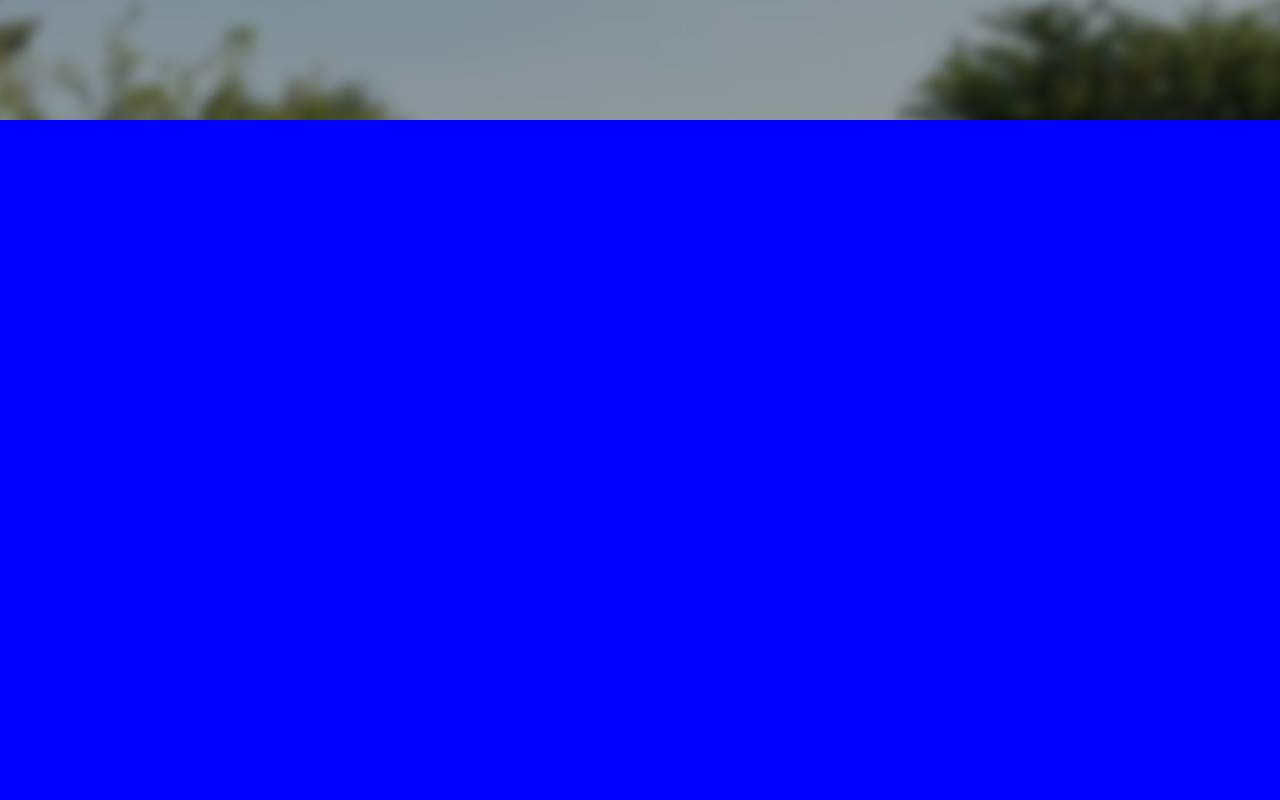
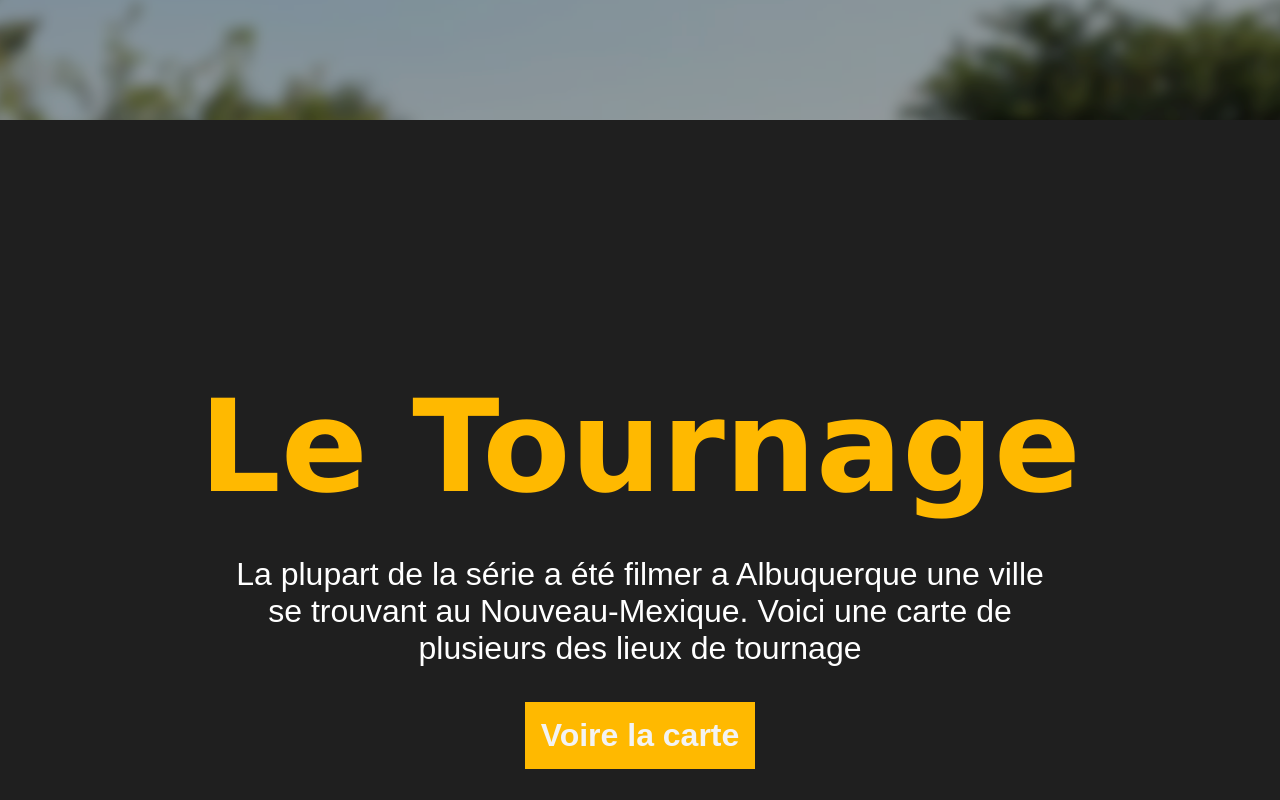
Before and after one commit to Doxteur/BTS_DOUSSAIN_SIO_WEBSITE, a plain HTML site: page Episodes.html in a window 1280 px wide. Shown: the part 3740-4540 px from the top of the page. Drawn offline with nearby package versions, Linux system fonts and the light colour scheme.

Commit message:
J'espere une bonne note

```diff
--- a/Episodes.css
+++ b/Episodes.css
@@ -184,7 +184,40 @@ tr{
   background-attachment: fixed;
 }
 #sixPage{
-  background-color: blue;
+  background-color: #1f1f1f;
+  display: table;
+  height: 900px;
+}
+
+#lieux{
+  display: table-cell;
+  vertical-align: middle;
+  text-align: center;
+}
+#lieux h1{
+  font-size: 8em;
+  color: #ffb900;
+  font-family: Verdana, Geneva, Tahoma, sans-serif;
+  font-weight: bold;
+  margin-bottom: 35px;
+
+}
+#lieux p{
+  color: white;
+  font-family: 'Arial';
+  font-size: 2em;
+  width: 850px;
+  margin: auto;
+  margin-bottom: 35px;
+}
+#lieux h2{
+  background-color: #ffb900;
+  width: 200px;
+  margin-top: 15px;
+  font-family: Arial, Helvetica, sans-serif;
+  font-size: 2em;
+  padding: 15px;
+  margin: auto;
 }
 /*
 #wiki{
--- a/Episodes.html
+++ b/Episodes.html
@@ -158,8 +158,12 @@
         <!-- Permet la transition background parallax -->
     </section>
     <section id="sixPage">
-        <!-- Permet la transition background parallax -->
-    </section>
+        <div id="lieux">
+        <h1>Le Tournage</h1>
+        <p>La plupart de la série a été filmer a Albuquerque une ville se trouvant au Nouveau-Mexique. Voici une carte de plusieurs des lieux de tournage</p>
+        <a href="carte.html"><h2>Voire la carte</h2></a>
+    </div>
+   </section>
     <!-- Le footer  -->
     <footer>
         <div id="footerdiv">
```
Also changed, not shown: carte.html (added, +57 -0 lines), Images/Map/map.png (added).
